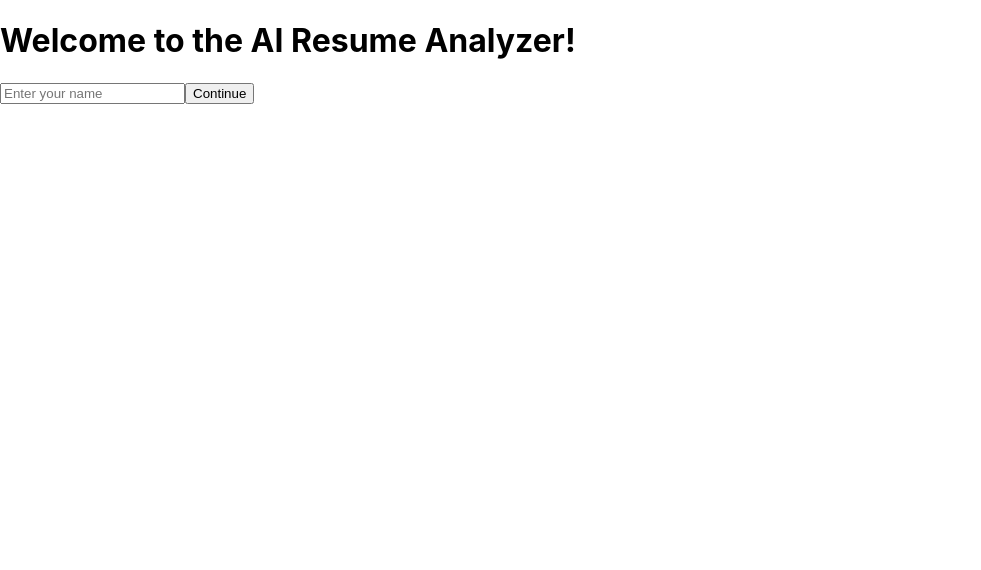
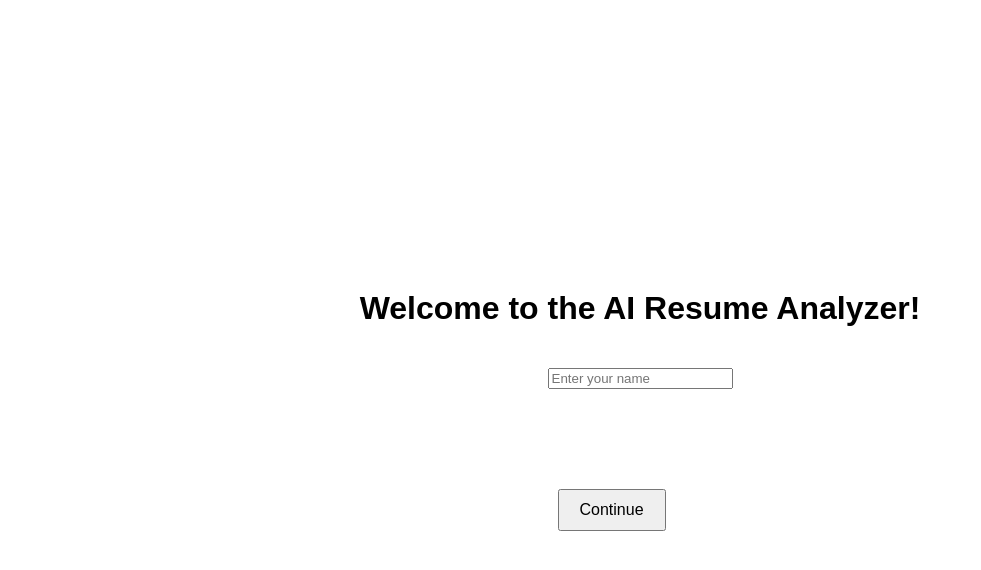
Before and after one commit to paulmorales7/AI-Resume-Analyzer, a React (Create React App) app in the folder resume-analyzer/ai-resume-analyzer-ui/: page / in a window 1280 px wide. Shown: the top 570 px of the page, without its empty margins (0-981 px from the left). Built offline with nearby package versions, Linux system fonts and the light colour scheme.

Commit message:
added more css to the landing page, centered all content and adding padding/margin to items

```diff
--- a/resume-analyzer/ai-resume-analyzer-ui/src/components/LandingPage.js
+++ b/resume-analyzer/ai-resume-analyzer-ui/src/components/LandingPage.js
@@ -1,4 +1,4 @@
-import react, {useState} from 'react';
+import React, {useState} from 'react';
 import styles from './LandingPage.module.css';
 
 const LandingPage = ({ onContinue }) => {
@@ -12,9 +12,9 @@ const LandingPage = ({ onContinue }) => {
     }
 
     return (
-        <div style={styles.container}>
+        <div className={styles.landingContainer}>
           <h1>Welcome to the AI Resume Analyzer!</h1>
-          <form onSubmit={handleSubmit} style={styles.form}>
+          <form onSubmit={handleSubmit} className={styles.landingForm}>
             <input
               type="text"
               placeholder="Enter your name"
@@ -22,7 +22,7 @@ const LandingPage = ({ onContinue }) => {
               onChange={(e) => setName(e.target.value)}
               style={styles.input}
             />
-            <button type="submit" style={styles.button}>Continue</button>
+            <button type="submit" className={styles.landingButton}>Continue</button>
           </form>
         </div>
       );
--- a/resume-analyzer/ai-resume-analyzer-ui/src/components/LandingPage.module.css
+++ b/resume-analyzer/ai-resume-analyzer-ui/src/components/LandingPage.module.css
@@ -1,7 +1,12 @@
 /* LandingPage.module.css */
 .landingContainer {
+    display: flex;
+     flex-direction: column;
+    align-items: center;
+    justify-content: center;
+    height: 100vh; /* Makes it take up full viewport height */
     text-align: center;
-    margin-top: 50px;
+    font-family: Arial, sans-serif;
   }
 
   .landingForm {
@@ -15,6 +20,8 @@
   }
 
   .landingButton {
+    display: flex;
+    margin-top: 100px;
     padding: 10px 20px;
     font-size: 16px;
     margin-left: 10px;
```
